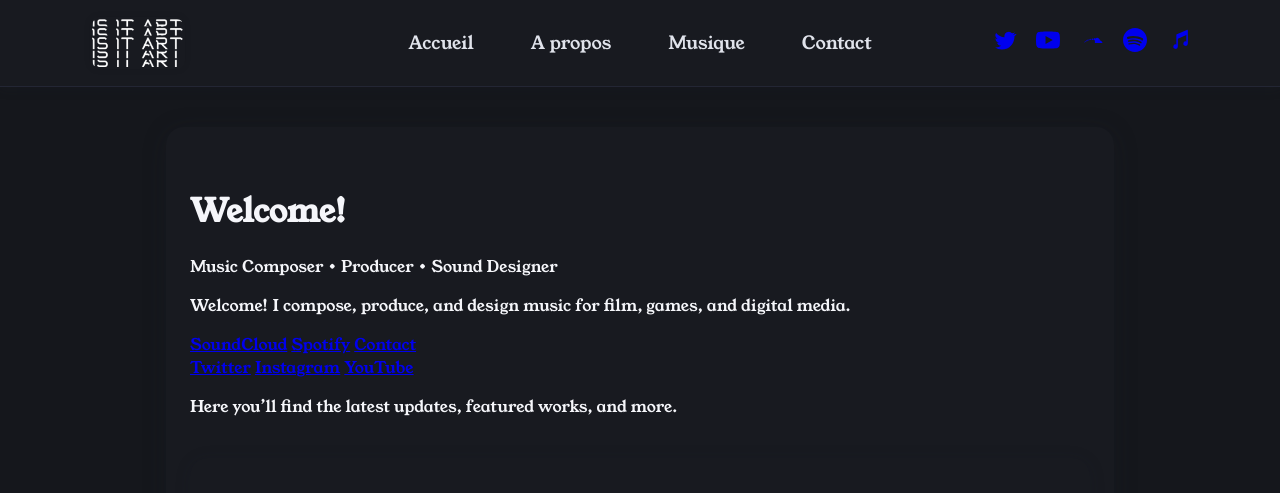
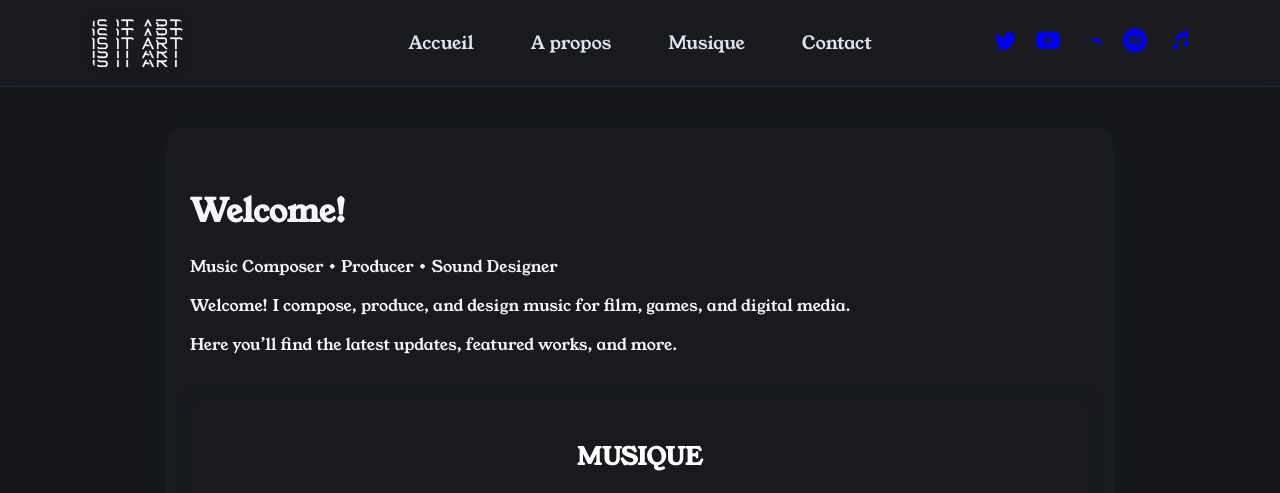
Before and after one commit to 0xnebru/0xnebru.github.io, a Jekyll site: the page built from index.md, in a window 1280 px wide and 1293 px high. Shown: the top 493 px of the window. Built offline with Jekyll 4.4.1, drawn with Linux system fonts in a browser that asks for light colours; some of the changed text lies outside the part shown.

Commit message:
Update index.md

```diff
--- a/index.md
+++ b/index.md
@@ -8,18 +8,6 @@ title: Home
 <div class="subtitle">Music Composer • Producer • Sound Designer</div>
 
 Welcome! I compose, produce, and design music for film, games, and digital media.
-
-<div class="audio-links">
-  <a href="https://soundcloud.com/yourprofile" target="_blank">SoundCloud</a>
-  <a href="https://open.spotify.com/artist/yourartistid" target="_blank">Spotify</a>
-  <a href="mailto:youremail@example.com">Contact</a>
-</div>
-
-<div class="social">
-  <a href="https://twitter.com/yourhandle" target="_blank">Twitter</a>
-  <a href="https://instagram.com/yourhandle" target="_blank">Instagram</a>
-  <a href="https://youtube.com/yourchannel" target="_blank">YouTube</a>
-</div>
 
 Here you'll find the latest updates, featured works, and more.
 
```
Also changed, not shown: other parts of index.md (+0 -3 lines).
